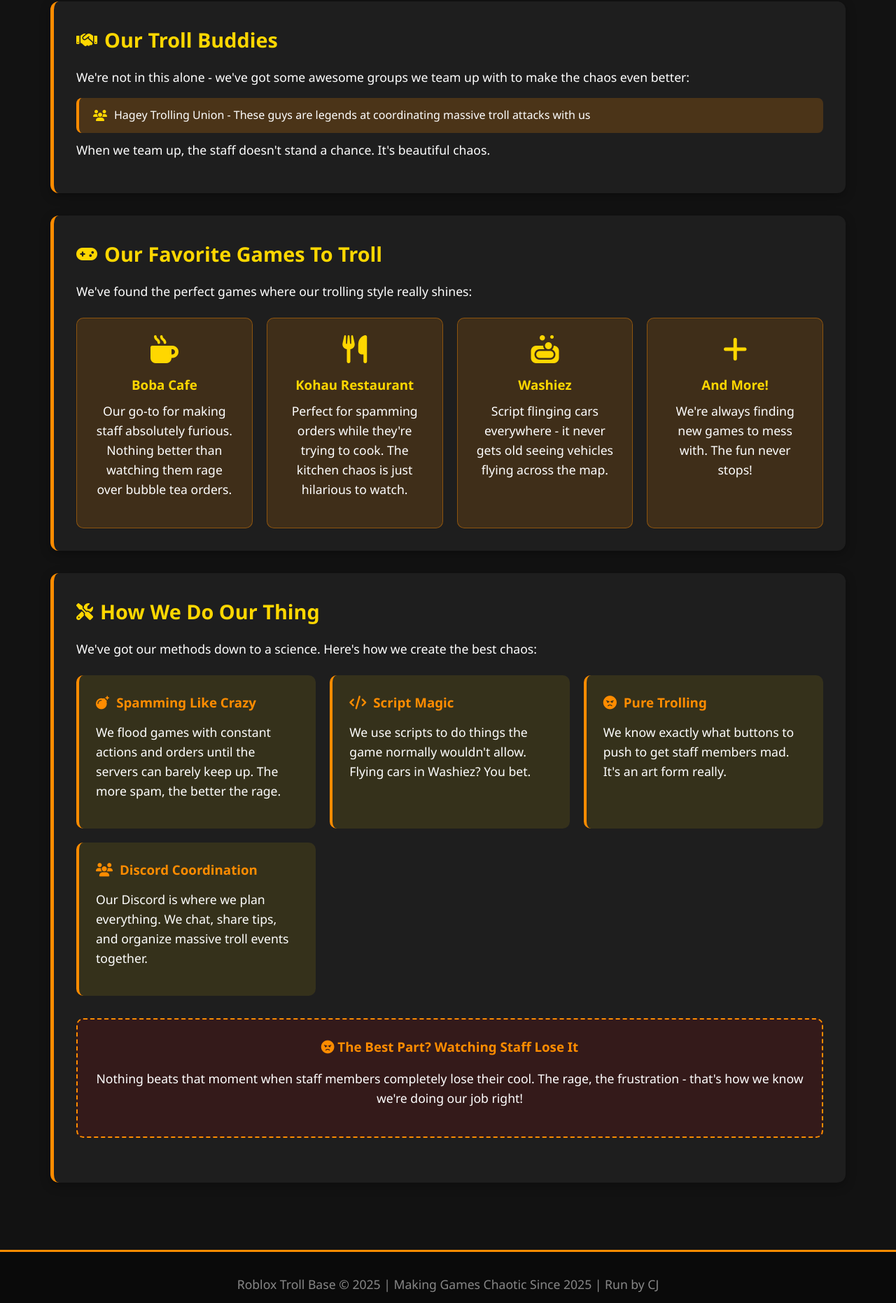
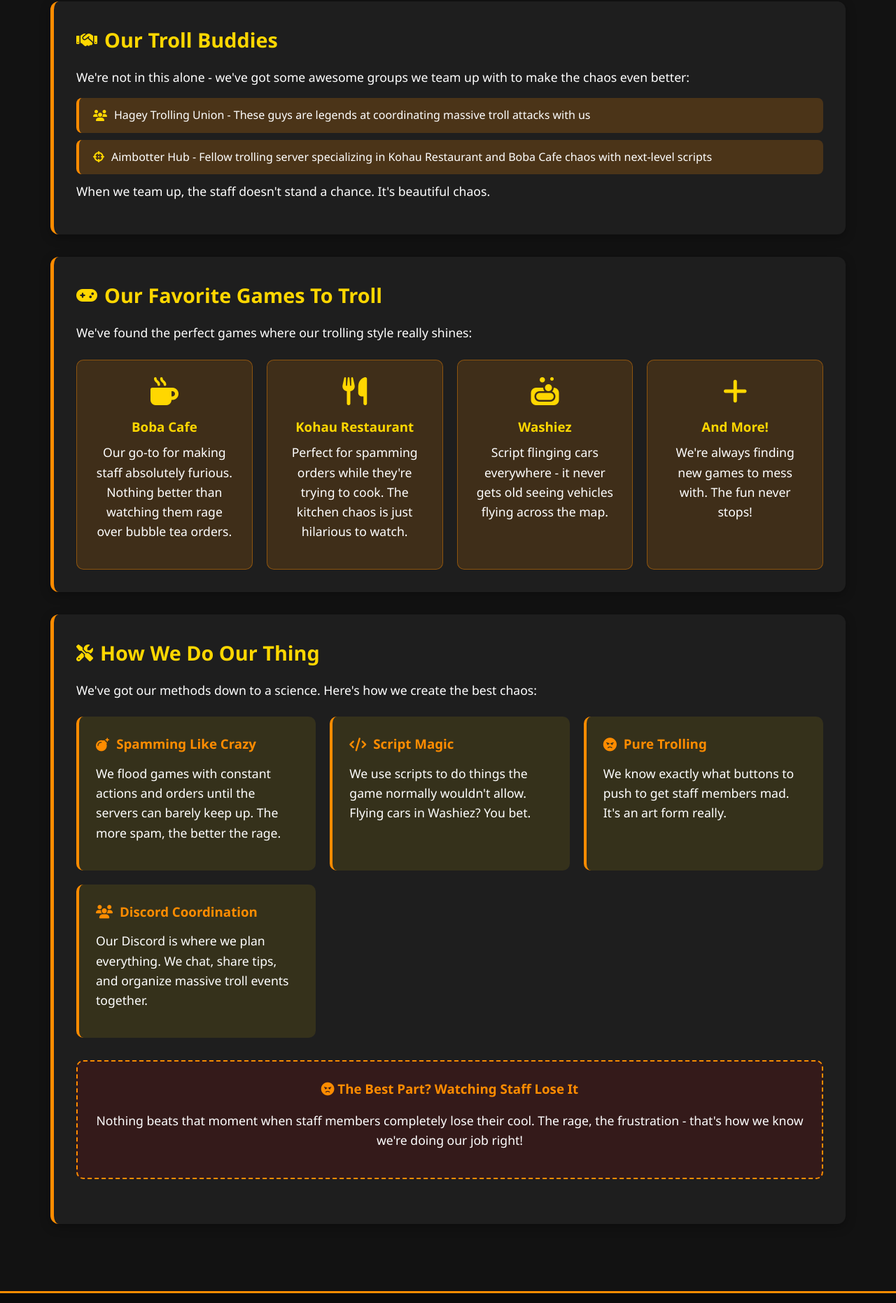
Before and after one commit to carljohnson-san/RTB, a plain HTML site: page index.html in a window 1280 px wide. Shown: the part 853-2715 px from the top of the page at 70% size. Drawn offline with Linux system fonts and the light colour scheme.

Commit message:
Update index.html

```diff
--- a/index.html
+++ b/index.html
@@ -3,7 +3,7 @@
 <head>
     <meta charset="UTF-8">
     <meta name="viewport" content="width=device-width, initial-scale=1.0">
-    <title>Roblox Troll Base | Chaos & Mayhem</title>
+    <title>Roblox Trolling Base | Chaos & Mayhem</title>
     <link rel="stylesheet" href="https://cdnjs.cloudflare.com/ajax/libs/font-awesome/6.4.0/css/all.min.css">
     <style>
         * {
@@ -311,6 +311,7 @@
             <p>We're not in this alone - we've got some awesome groups we team up with to make the chaos even better:</p>
             <ul class="allies-list">
                 <li><i class="fas fa-users"></i> Hagey Trolling Union - These guys are legends at coordinating massive troll attacks with us</li>
+                <li><i class="fas fa-crosshairs"></i> Aimbotter Hub - Fellow trolling server specializing in Kohau Restaurant and Boba Cafe chaos with next-level scripts</li>
             </ul>
             <p>When we team up, the staff doesn't stand a chance. It's beautiful chaos.</p>
         </section>
@@ -374,7 +375,7 @@
     </main>
 
     <footer>
-        <p>Roblox Troll Base &copy; 2025 | Making Games Chaotic Since 2025 | Run by CJ</p>
+        <p>Roblox Trolling Base &copy; 2025 | Making Games Chaotic Since 2025 | Run by CJ</p>
         <p>Just so you know, this is a fan site and not actually connected to Roblox.</p>
         <div class="social-links">
             <a href="https://discord.gg/DaABByTs9T" target="_blank"><i class="fab fa-discord"></i></a>
```
